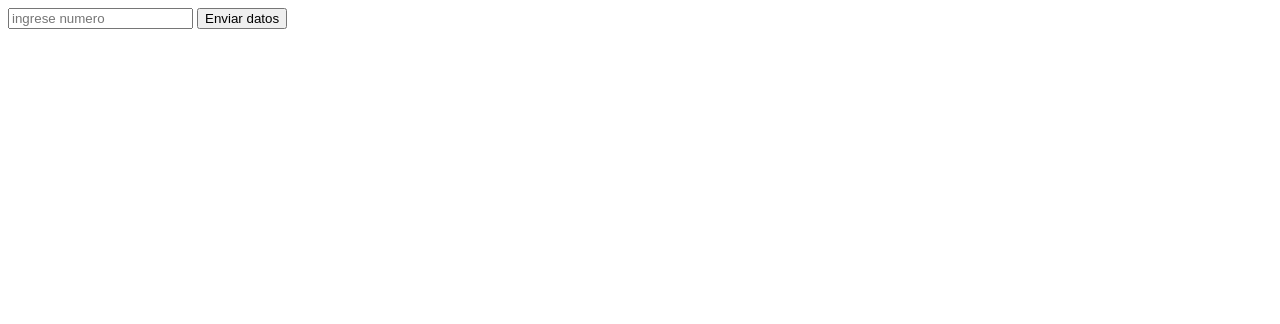
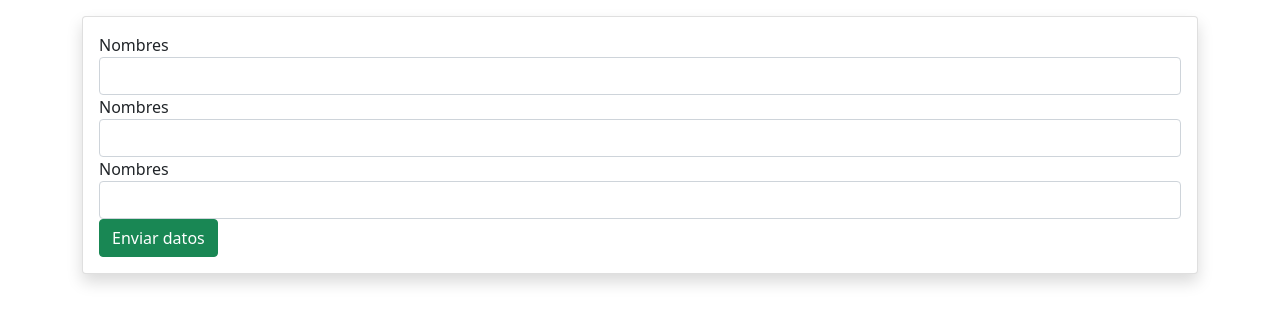
Before and after one commit to AdrianCadillo/Repositorio-Node.Js, a website: page app.html in a window 1280 px wide. Drawn offline with nearby package versions, Linux system fonts and the light colour scheme.

Commit message:
agregando formulario con Bootstrap 5.0

```diff
--- a/app.html
+++ b/app.html
@@ -6,11 +6,34 @@
     <meta http-equiv="X-UA-Compatible" content="IE=edge">
     <meta name="viewport" content="width=device-width, initial-scale=1.0">
     <title>Document</title>
+    <link href="https://cdn.jsdelivr.net/npm/bootstrap@5.1.3/dist/css/bootstrap.min.css" rel="stylesheet" integrity="sha384-1BmE4kWBq78iYhFldvKuhfTAU6auU8tT94WrHftjDbrCEXSU1oBoqyl2QvZ6jIW3" crossorigin="anonymous">
 </head>
 
 <body>
-<input type="text" placeholder="ingrese numero">
-<button>Enviar datos</button>
+ <div class="container mt-3">
+ <div class="card shadow">
+ <div class="card-body">
+ <div class="row">
+ <div class="form-group">
+ <label for="">Nombres</label>
+ <input type="text" id="txt-nombres" class="form-control">
+ </div>
+ <div class="form-group">
+    <label for="">Nombres</label>
+    <input type="text" id="txt-nombres" class="form-control">
+    </div>
+    <div class="form-group">
+        <label for="">Nombres</label>
+        <input type="text" id="txt-nombres" class="form-control">
+        </div>
+        <div class="form-group">
+            <button class="btn btn-success">Enviar datos</button>
+            </div>
+ </div>
+ </div>
+ </div>
+ </div>
+
 </body>
 <script>
  var numero1=3;
```
